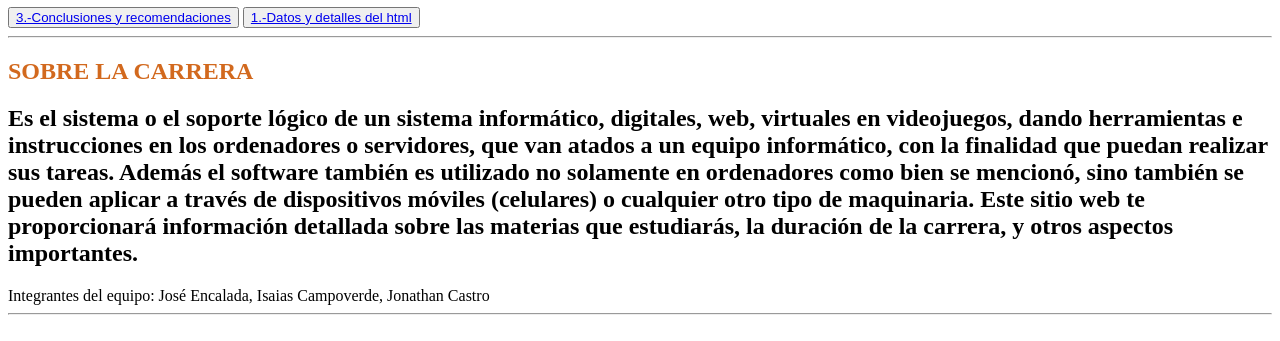
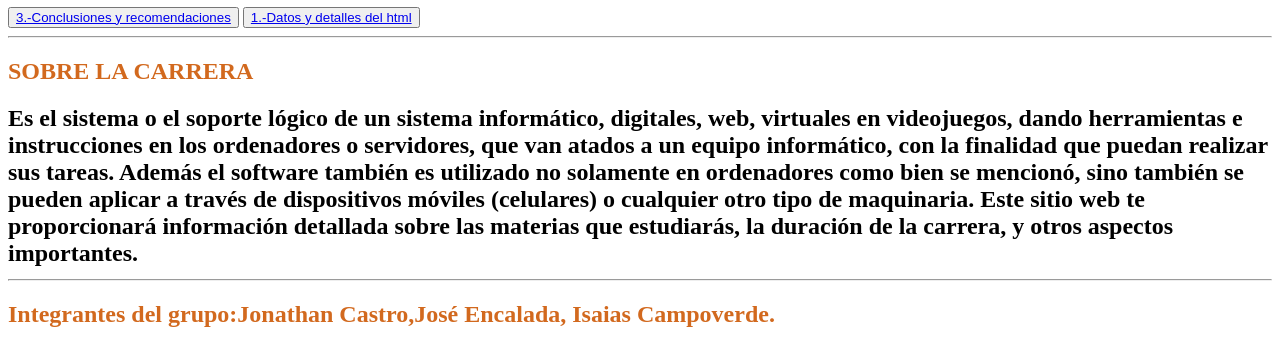
Before and after one commit to Jonathan1700/Formulario-, a plain HTML site: page materias.html in a window 1280 px wide. Shown: the part 83-424 px from the top of the page. Drawn offline with Linux system fonts and the light colour scheme.

Commit message:
Update materias.html

```diff
--- a/materias.html
+++ b/materias.html
@@ -15,7 +15,7 @@
 
 Este sitio web te proporcionará información detallada sobre las materias que estudiarás, la duración de la carrera, y otros aspectos importantes.
 
-</h1>Integrantes del equipo: José Encalada, Isaias Campoverde, Jonathan Castro</h1>
+<HR><h2 style="color:chocolate;">Integrantes del grupo:Jonathan Castro,José Encalada, Isaias Campoverde.</h2></HR>
 <HR><h1><p style="color:chocolate;">¿Cuanto es lo que dura la carrera de Software?</h1></HR>
 <h2>La duración de una carrera universitaria en programación suele ser de alrededor de 4 a 5 años dependendiendo el lugar de estudio por ejemplo en
 
```
